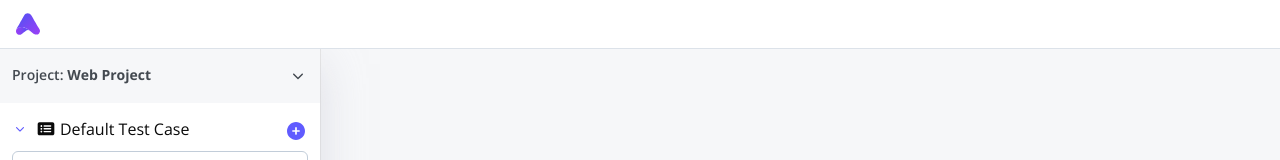
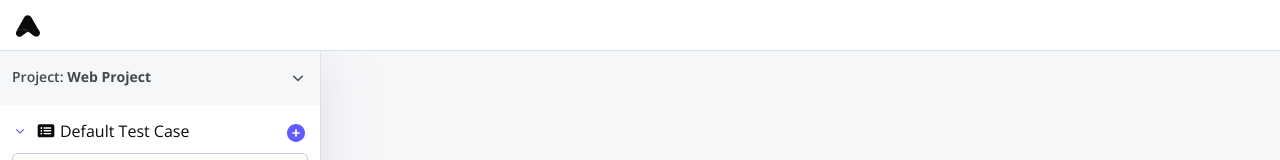
Before and after one commit to loki13-uix/avo-dash, a Next.js app: page / in a window 1280 px wide. Shown: the top 160 px of the page. Built offline with nearby package versions, Linux system fonts and the light colour scheme.

Commit message:
Update Logo component to spread additional props

```diff
--- a/src/shared/icons/logo.tsx
+++ b/src/shared/icons/logo.tsx
@@ -10,6 +10,7 @@ const Logo = ({ width, height, ...props }: Props) => {
       viewBox='0 0 25 24'
       fill='none'
       xmlns='http://www.w3.org/2000/svg'
+      {...props}
     >
       <path
         d='M0.615448 17.1339C1.32033 16.7217 2.01697 16.2394 2.77957 15.8876C4.29239 15.1883 5.88353 15.0495 7.52139 15.36C9.99192 15.8272 12.0406 17.0776 13.9684 18.5931C13.6579 18.3884 11.9197 17.6423 10.6803 18.7594C10.5924 18.8391 7.26719 21.4525 5.65544 22.6315C4.0904 23.7761 1.78751 23.1687 0.620944 21.6092C-0.742107 19.7872 0.55499 17.2356 0.615448 17.1339Z'
```
